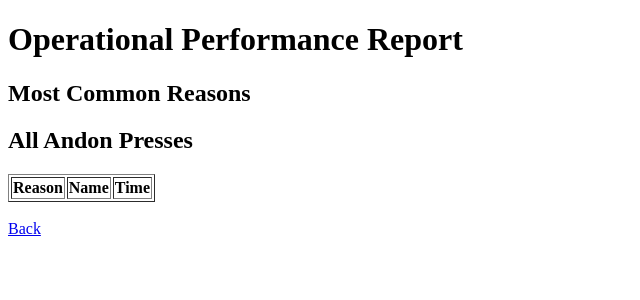
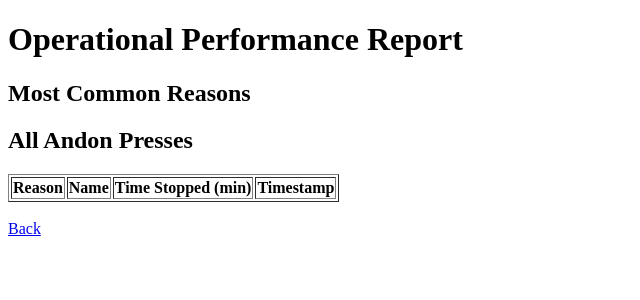
Before and after one commit to hgooders/andon-app, a Python web app: template templates/opr.html in a window 1280 px wide. Shown: the top 300 px of the page, without its empty margins (0-640 px from the left). Run offline with Jinja, Linux system fonts and the light colour scheme; the template is opened without the code that fills it, so the values that code supplies are empty.

Commit message:
Update opr.html

```diff
--- a/templates/opr.html
+++ b/templates/opr.html
@@ -18,17 +18,20 @@
   <tr>
     <th>Reason</th>
     <th>Name</th>
-      <th>Time</th>
+    <th>Time Stopped (min)</th>
+    <th>Timestamp</th>
   </tr>
   {% for entry in entries %}
     <tr>
       <td>{{ entry.reason }}</td>
       <td>{{ entry.name }}</td>
+      <td>{{ entry.stopped_time }}</td>
       <td>{{ entry.timestamp }}</td>
     </tr>
   {% endfor %}
 </table>
 
+
   <br>
   <a href="/">Back</a>
 </body>
```
Lines whose indentation alone changed are shown as unchanged.
